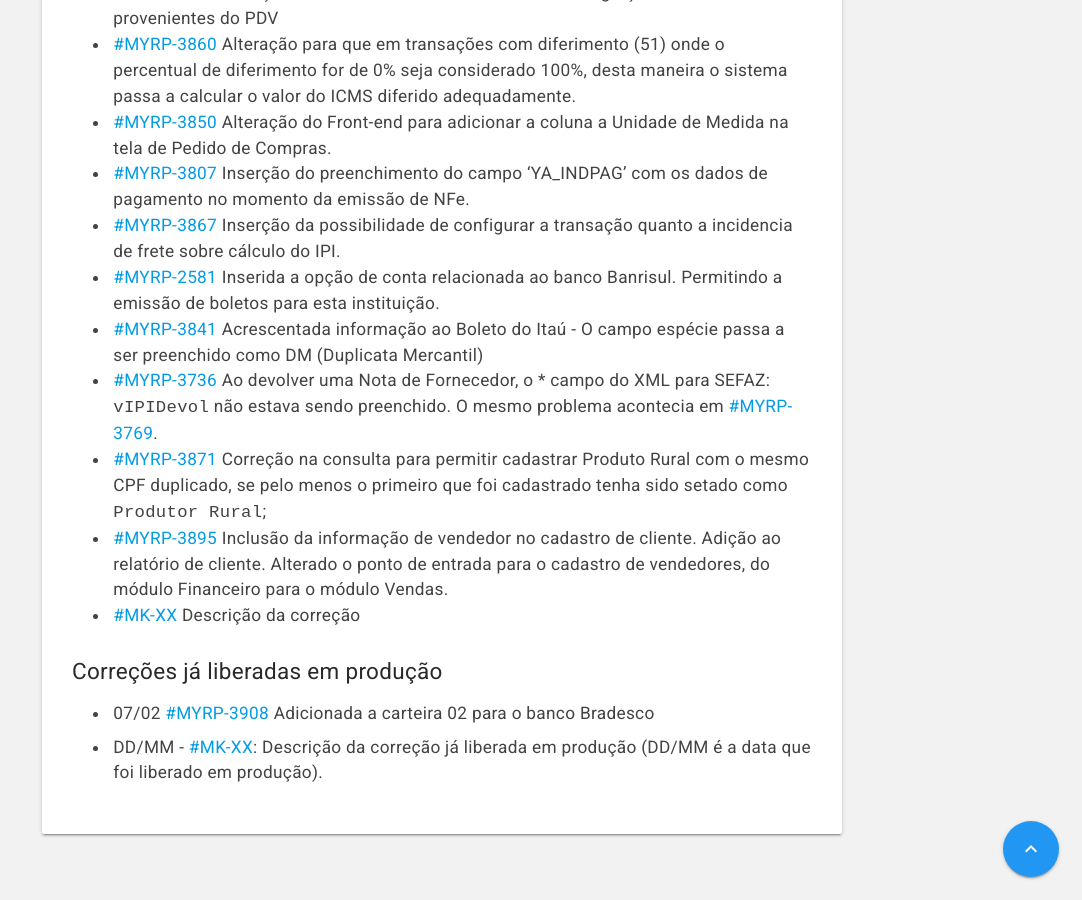
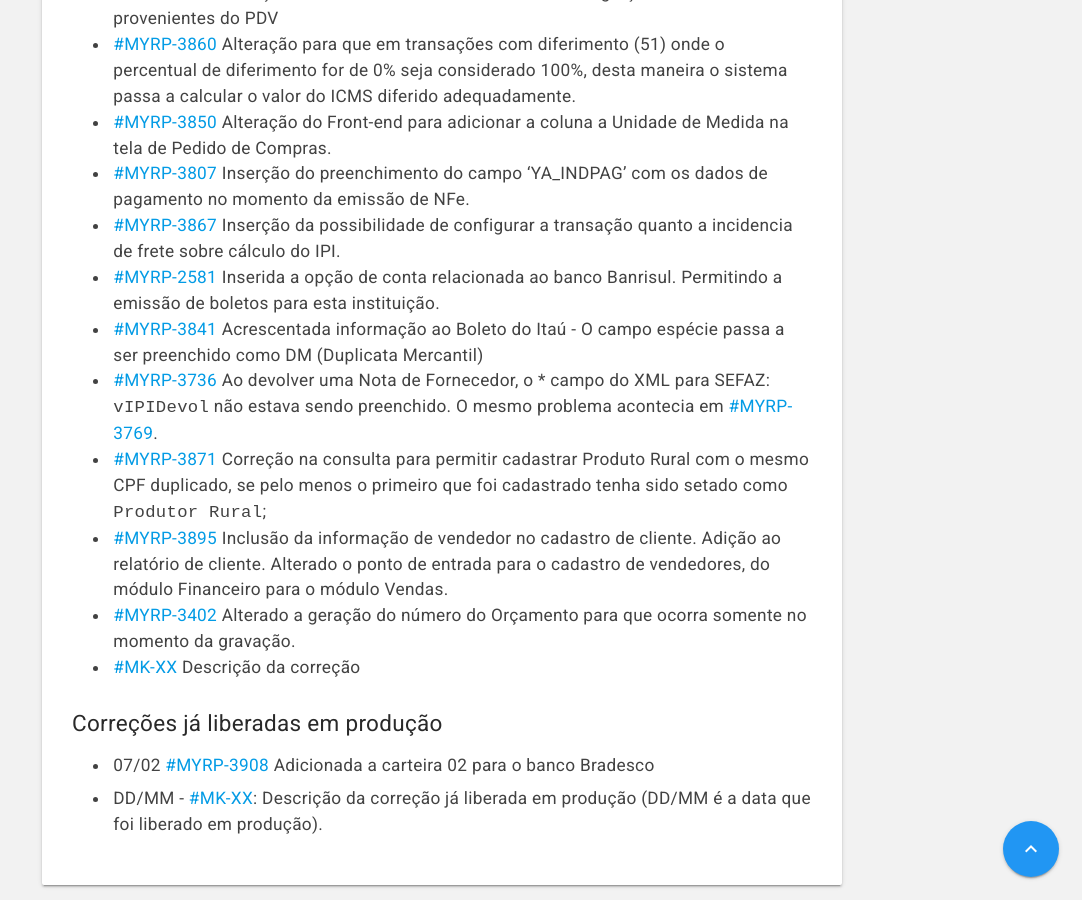
Before and after one commit to myrp-maicon/changelog-myrp, a Jekyll site: the page built from docs/myrp/19.02.01.md, in a window 1280 px wide and 900 px high, scrolled down 1392 px. Shown: the whole window, without its empty margins (198-1280 px from the left). Built offline with Jekyll 4.4.1, drawn with Linux system fonts in a browser that asks for light colours; nearby versions of some CDN libraries; our own code applies the rules of GitHub Pages for plain Markdown files; the repository's description, which GitHub fills in, is left out.

Commit message:
Update 19.02.01.md
MYRP-3402: Alterando a geração do número do Orçamento para que ocorra somente no momento da gravação.

```diff
--- a/docs/myrp/19.02.01.md
+++ b/docs/myrp/19.02.01.md
@@ -30,6 +30,7 @@ As alterações estarão disponíveis no ambiente demo.myrp.com.br (212) 3 dias
 * [#MYRP-3736](https://devmyrp.atlassian.net/browse/MYRP-3736) Ao devolver uma Nota de Fornecedor, o * campo do XML para SEFAZ: `vIPIDevol` não estava sendo preenchido. O mesmo problema acontecia em [#MYRP-3769](https://devmyrp.atlassian.net/browse/MYRP-3769).
 * [#MYRP-3871](https://devmyrp.atlassian.net/browse/MYRP-3871) Correção na consulta para permitir cadastrar Produto Rural com o mesmo CPF duplicado, se pelo menos o primeiro que foi cadastrado tenha sido setado como `Produtor Rural`;
 * [#MYRP-3895](https://devmyrp.atlassian.net/browse/MYRP-3895) Inclusão da informação de vendedor no cadastro de cliente. Adição ao relatório de cliente. Alterado o ponto de entrada para o cadastro de vendedores, do módulo Financeiro para o módulo Vendas.
+* [#MYRP-3402](https://devmyrp.atlassian.net/browse/MYRP-3402) Alterado a geração do número do Orçamento para que ocorra somente no momento da gravação.
 * [#MK-XX](https://devmyrp.atlassian.net/browse/MK-XX) Descrição da correção
 
 ## Correções já liberadas em produção
```
